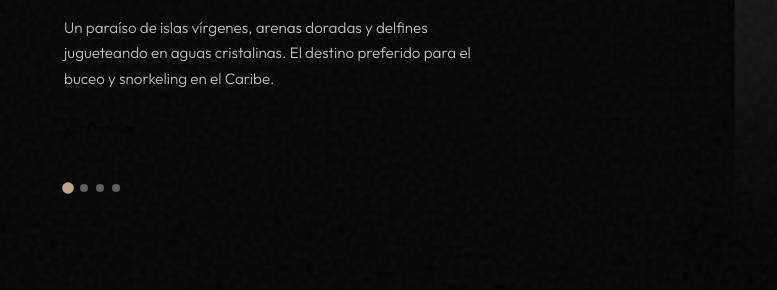
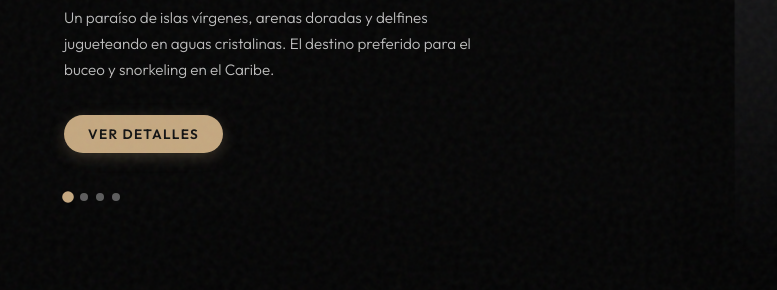
Before and after one commit to maqmat/anzteenamora, a website built with Vite: page index.html in a window 1280 px wide. Shown: the part 390-680 px from the top of the page, 0-777 px from the left. Built offline with nearby package versions, Linux system fonts and the light colour scheme; grey boxes are pictures that could not be loaded; files whose address does not match are found by name; a web font is replaced by a local one.

Commit message:
fix: resolve layout centering jumps and enhance link button contrast

```diff
--- a/src/js/interactions.js
+++ b/src/js/interactions.js
@@ -143,6 +143,9 @@ export function initDestinationsDeck() {
     lockTimeoutId = setTimeout(() => {
       if (locked) {
         isScrollLockActive = true;
+
+        // Snap de seguridad instantáneo al centrado perfecto justo al congelar el viewport
+        section.scrollIntoView({ behavior: 'auto', block: 'start' });
 
         if (window.innerWidth > 768) {
           document.body.classList.add('destinations-locked');
--- a/src/styles/cards.css
+++ b/src/styles/cards.css
@@ -150,8 +150,30 @@
 
 .active-dest-link {
   align-self: flex-start;
-  transition: opacity 0.25s ease, transform 0.25s ease;
-  margin-top: 10px;
+  transition: all 0.4s cubic-bezier(0.16, 1, 0.3, 1);
+  margin-top: 15px;
+  background-color: var(--accent-gold);
+  color: #121212 !important;
+  border: none;
+  padding: 10px 24px;
+  font-family: var(--font-sans);
+  font-size: 0.85rem;
+  font-weight: 600;
+  text-transform: uppercase;
+  letter-spacing: 0.1em;
+  border-radius: 30px;
+  cursor: pointer;
+  box-shadow: 0 4px 15px rgba(197, 168, 128, 0.25);
+}
+
+.active-dest-link:hover {
+  background-color: #ffffff;
+  transform: translateY(-2px);
+  box-shadow: 0 6px 20px rgba(255, 255, 255, 0.3);
+}
+
+.active-dest-link:active {
+  transform: translateY(0);
 }
 
 /* Controles de Deck (Flechas y Dots) */
```
Also changed, not shown: dist/assets/index-4X6N8Xbo.js, dist/assets/index-LszYOFIp.css (added), dist/assets/index-Sdy6lDbq.css (deleted), dist/index.html.
